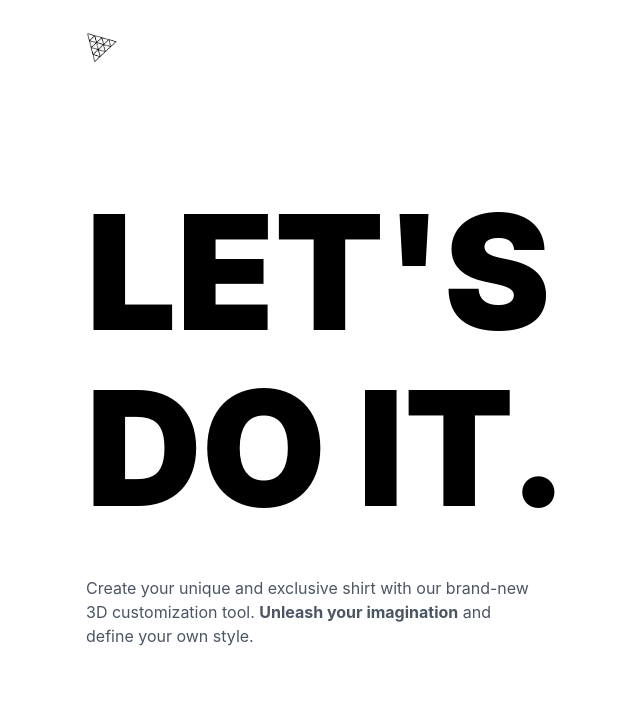
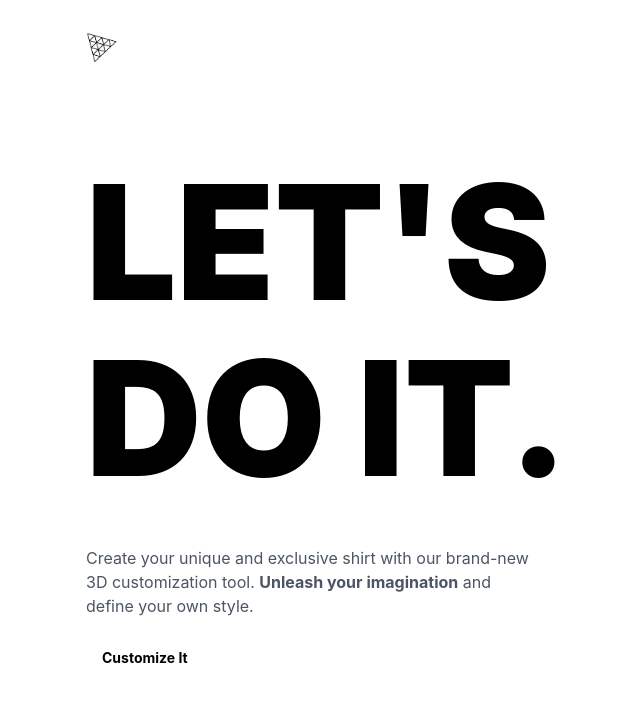
Before and after one commit to hamzarahmoun/tshirt_product, a React (Vite) app: page / in a window 1280 px wide. Shown: the top 702 px of the page, without its empty margins (58-698 px from the left). Built offline with nearby package versions, Linux system fonts and the light colour scheme.

Commit message:
add customize buttom

```diff
--- /dev/null
+++ b/src/components/CustomButton.jsx
@@ -0,0 +1,17 @@
+import React from 'react'
+
+const CustomButton = ({ title, customStyles }) => {
+
+
+
+  return (
+    <button
+      className={`px-2 py-1.5 flex-1 rounded-md ${customStyles}`}
+
+    >
+      {title}
+    </button>
+  )
+}
+
+export default CustomButton
--- a/src/pages/Home.jsx
+++ b/src/pages/Home.jsx
@@ -1,8 +1,11 @@
 import { motion, AnimatePresence } from 'framer-motion';
 import { slideAnimation,
   headContainerAnimation,
+  headContentAnimation,
+  headTextAnimation,
 
  } from '../config/motion';
+import CustomButton from '../components/CustomButton';
 const Home = () => {
 
   return (
@@ -18,19 +21,23 @@ const Home = () => {
           </motion.header>
 
           <motion.div className="home-content" {...headContainerAnimation}>
-            <motion.div >
+            <motion.div {...headTextAnimation}>
               <h1 className="head-text">
                 LET'S <br className="xl:block hidden" /> DO IT.
               </h1>
             </motion.div>
             <motion.div
-
+              {...headContentAnimation}
               className="flex flex-col gap-5"
             >
               <p className="max-w-md font-normal text-gray-600 text-base">
               Create your unique and exclusive shirt with our brand-new 3D customization tool. <strong>Unleash your imagination</strong>{" "} and define your own style.
               </p>
-
+              <CustomButton
+                type="filled"
+                title="Customize It"
+                customStyles="w-fit px-4 py-2.5 font-bold text-sm"
+              />
 
             </motion.div>
           </motion.div>
```
